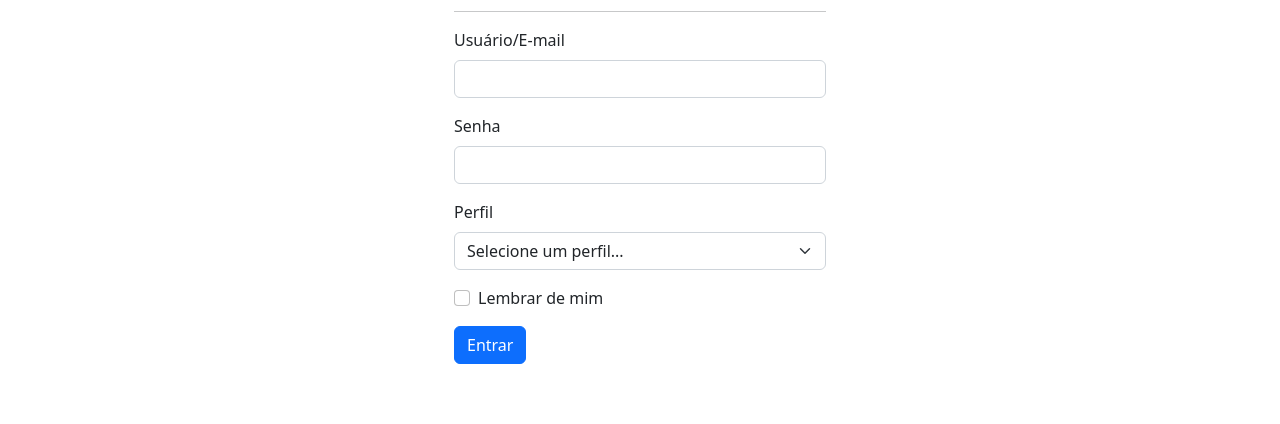
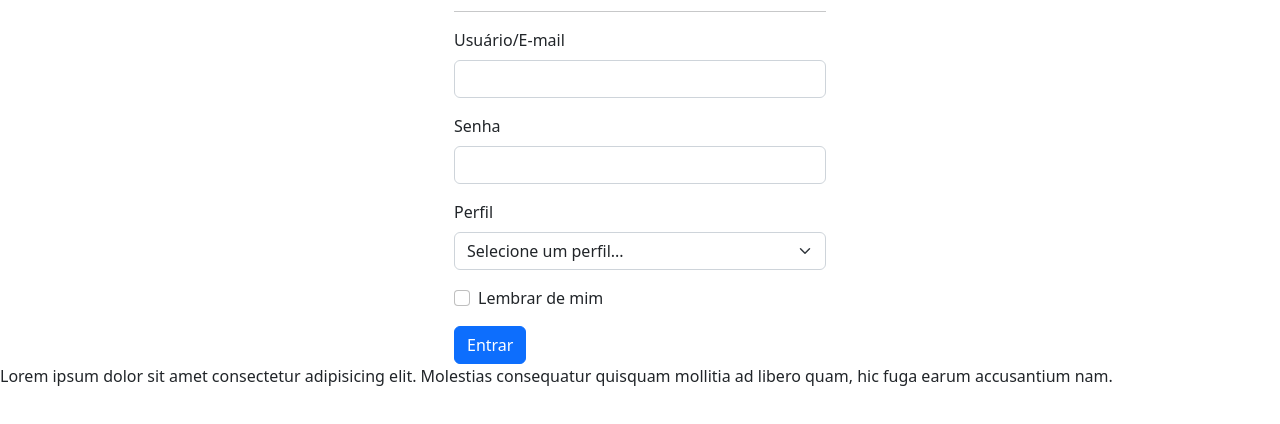
Before and after one commit to viniciusperdigao/IFES, a plain HTML site: page modulo2/semana03/questao02.html in a window 1280 px wide. Shown: the part 326-750 px from the top of the page. Drawn offline with nearby package versions, Linux system fonts and the light colour scheme.

Commit message:
Atividade Semana 04

```diff
--- a/modulo2/semana03/questao02.html
+++ b/modulo2/semana03/questao02.html
@@ -66,3 +66,10 @@
 </body>
 
 </html>
+
+
+
+
+
+Lorem ipsum dolor sit amet consectetur adipisicing elit. Molestias consequatur quisquam mollitia ad libero quam, hic
+fuga earum accusantium nam.
```
